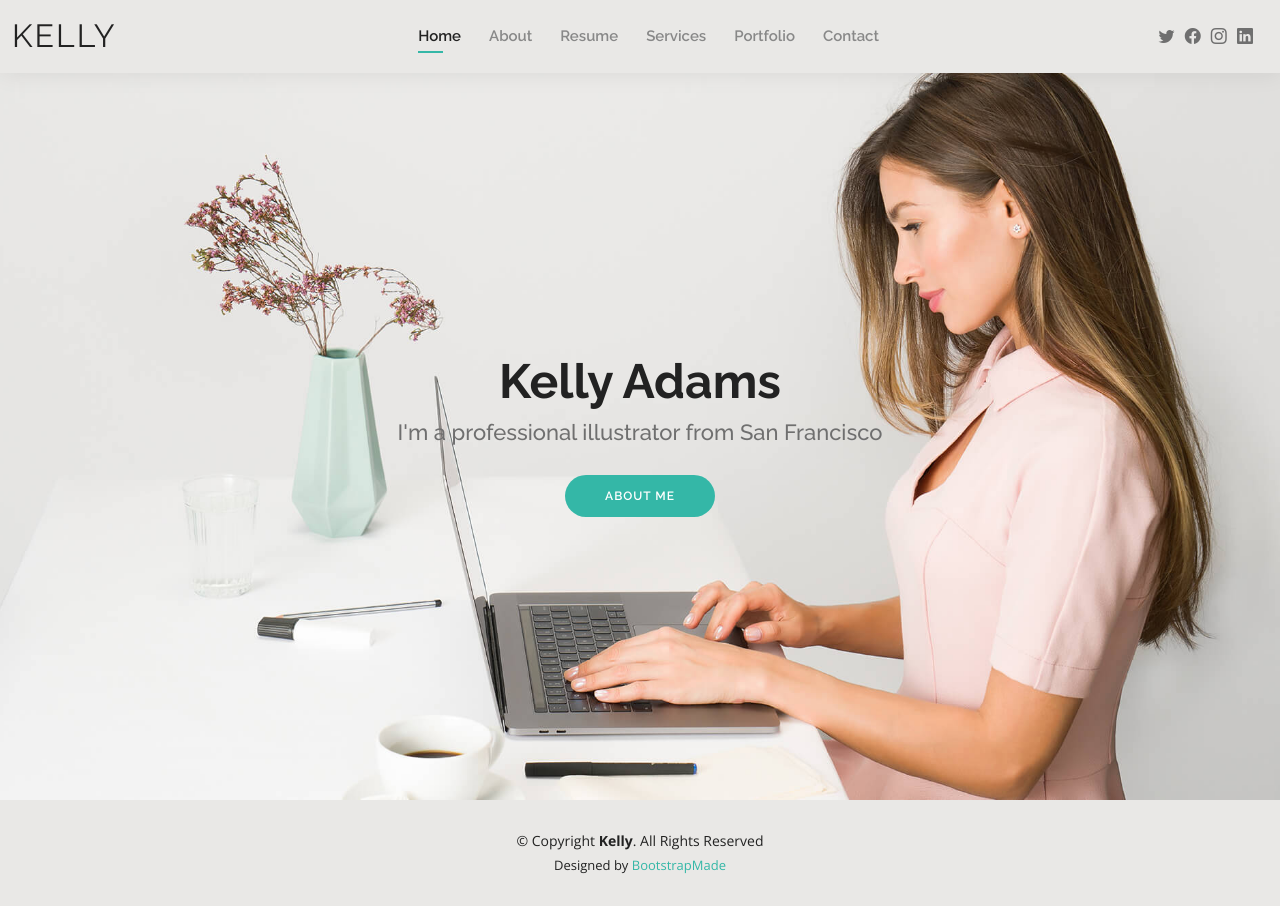
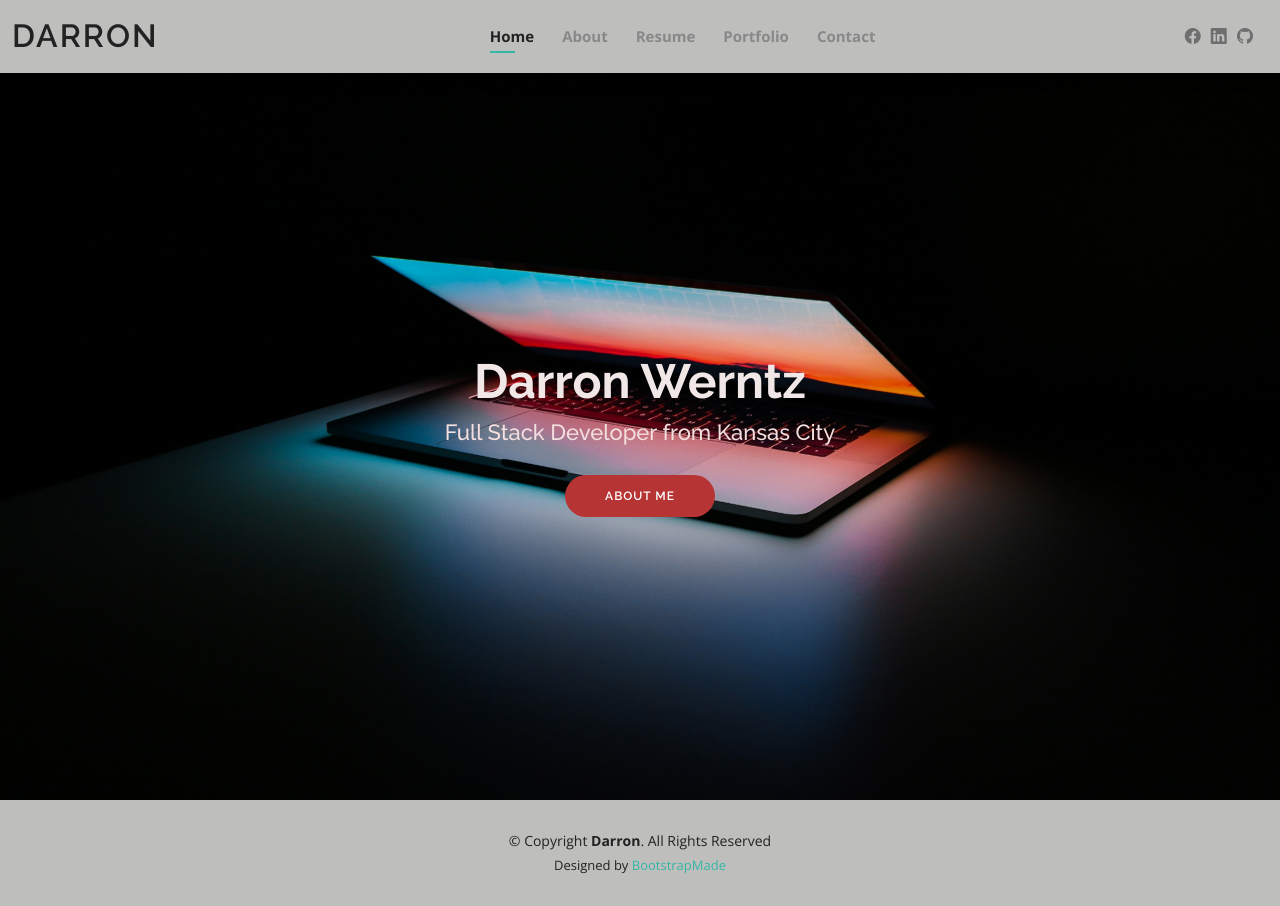
Before and after one commit to DarronWerntz/Static-Site, a plain HTML site: page Static Site/index.html in a window 1280 px wide. Drawn offline with nearby package versions, Linux system fonts and the light colour scheme.

Commit message:
First Edit

```diff
--- a/Static Site/assets/css/style.css
+++ b/Static Site/assets/css/style.css
@@ -62,7 +62,7 @@ h6 {
   position: fixed;
   top: calc(50% - 30px);
   left: calc(50% - 30px);
-  border: 6px solid #34b7a7;
+  border: 6px solid #b77834;
   border-top-color: #dcf5f2;
   border-radius: 50%;
   width: 60px;
@@ -117,7 +117,7 @@ h6 {
 # Header
 --------------------------------------------------------------*/
 #header {
-  background: #e9e8e6;
+  background: #bebebc;
   box-shadow: 0px 0px 25px 0 rgba(0, 0, 0, 0.08);
   z-index: 997;
   padding: 15px 0;
@@ -128,7 +128,7 @@ h6 {
   margin: 0;
   padding: 0;
   line-height: 1;
-  font-weight: 400;
+  font-weight: 600;
   letter-spacing: 2px;
   text-transform: uppercase;
 }
@@ -195,9 +195,9 @@ h6 {
   display: flex;
   align-items: center;
   justify-content: space-between;
-  font-family: "Raleway", sans-serif;
+  font-family: "Open Sans", sans-serif;
   font-size: 15px;
-  font-weight: 600;
+  font-weight: 900;
   color: #888888;
   white-space: nowrap;
   transition: 0.3s;
@@ -421,7 +421,7 @@ h6 {
 #hero {
   width: 100%;
   height: 100vh;
-  background: url("../img/hero-bg.jpg") top right;
+  background: url("../img/laptop.jpg") center;
   background-size: cover;
 }
 
@@ -441,11 +441,11 @@ h6 {
   font-size: 48px;
   font-weight: 700;
   line-height: 56px;
-  color: #222222;
+  color: #f2e7e7;
 }
 
 #hero h2 {
-  color: #6f6f6f;
+  color: #f4dfdf;
   margin: 10px 0 0 0;
   font-size: 22px;
 }
@@ -462,11 +462,11 @@ h6 {
   transition: 0.5s;
   margin-top: 30px;
   color: #fff;
-  background: #34b7a7;
+  background: #b73434;
 }
 
 #hero .btn-about:hover {
-  background: #3dc8b7;
+  background: #f7634d;
 }
 
 @media (min-width: 1024px) {
@@ -1272,7 +1272,7 @@ section {
 # Footer
 --------------------------------------------------------------*/
 #footer {
-  background: #e9e8e6;
+  background: #bebebc;
   padding: 30px 0;
   color: #222222;
   font-size: 14px;
--- a/Static Site/index.html
+++ b/Static Site/index.html
@@ -5,12 +5,12 @@
   <meta charset="utf-8">
   <meta content="width=device-width, initial-scale=1.0" name="viewport">
 
-  <title>Kelly Bootstrap Template - Index</title>
+  <title>Darron Werntz - Index</title>
   <meta content="" name="description">
   <meta content="" name="keywords">
 
   <!-- Favicons -->
-  <link href="assets/img/favicon.png" rel="icon">
+  <!-- <link href="assets/img/favicon.png" rel="icon"> -->
   <link href="assets/img/apple-touch-icon.png" rel="apple-touch-icon">
 
   <!-- Google Fonts -->
@@ -42,7 +42,7 @@
   <header id="header" class="fixed-top">
     <div class="container-fluid d-flex justify-content-between align-items-center">
 
-      <h1 class="logo me-auto me-lg-0"><a href="index.html">Kelly</a></h1>
+      <h1 class="logo me-auto me-lg-0"><a href="index.html">Darron</a></h1>
       <!-- Uncomment below if you prefer to use an image logo -->
       <!-- <a href="index.html" class="logo"><img src="assets/img/logo.png" alt="" class="img-fluid"></a>-->
 
@@ -51,7 +51,7 @@
           <li><a class="active" href="index.html">Home</a></li>
           <li><a href="about.html">About</a></li>
           <li><a href="resume.html">Resume</a></li>
-          <li><a href="services.html">Services</a></li>
+          <!-- <li><a href="services.html">Services</a></li> -->
           <li><a href="portfolio.html">Portfolio</a></li>
           <li><a href="contact.html">Contact</a></li>
         </ul>
@@ -59,10 +59,11 @@
       </nav><!-- .navbar -->
 
       <div class="header-social-links">
-        <a href="#" class="twitter"><i class="bi bi-twitter"></i></a>
+        <!-- <a href="#" class="twitter"><i class="bi bi-twitter"></i></a> -->
         <a href="#" class="facebook"><i class="bi bi-facebook"></i></a>
-        <a href="#" class="instagram"><i class="bi bi-instagram"></i></a>
+        <!-- <a href="#" class="instagram"><i class="bi bi-instagram"></i></a> -->
         <a href="#" class="linkedin"><i class="bi bi-linkedin"></i></i></a>
+        <a href="#" class="github"><i class="bi bi-github"></i></a>
       </div>
 
     </div>
@@ -72,8 +73,8 @@
   <!-- ======= Hero Section ======= -->
   <section id="hero" class="d-flex align-items-center">
     <div class="container d-flex flex-column align-items-center" data-aos="zoom-in" data-aos-delay="100">
-      <h1>Kelly Adams</h1>
-      <h2>I'm a professional illustrator from San Francisco</h2>
+      <h1>Darron Werntz</h1>
+      <h2>Full Stack Developer from Kansas City</h2>
       <a href="about.html" class="btn-about">About Me</a>
     </div>
   </section><!-- End Hero -->
@@ -82,7 +83,7 @@
   <footer id="footer">
     <div class="container">
       <div class="copyright">
-        &copy; Copyright <strong><span>Kelly</span></strong>. All Rights Reserved
+        &copy; Copyright <strong><span>Darron</span></strong>. All Rights Reserved
       </div>
       <div class="credits">
         <!-- All the links in the footer should remain intact. -->
```
Also changed, not shown: Static Site/assets/img/hero-bg.jpg (deleted), Static Site/assets/img/laptop.jpg (added).
